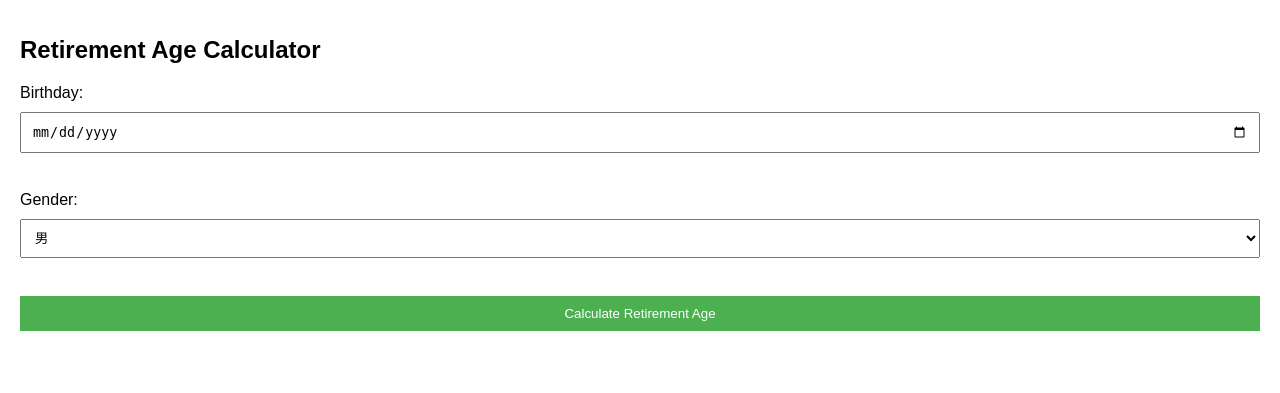
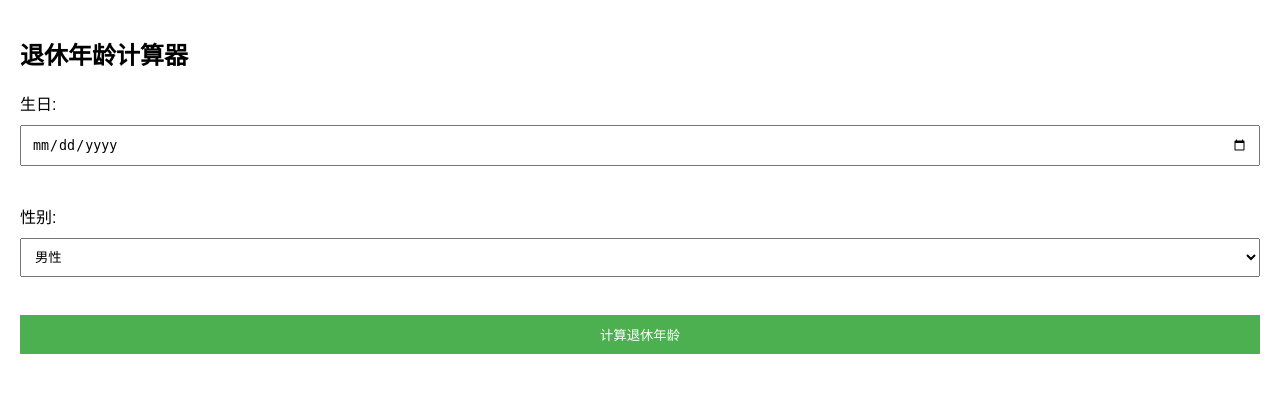
Before and after one commit to wxfan/WorkByeBye, a Flask app: template templates/index.html in a window 1280 px wide. Shown: the top 393 px of the page. Run offline with Flask 3, Linux system fonts and the light colour scheme; the template is opened without the code that fills it, so the values that code supplies are empty.

Commit message:
feat: change display language to Chinese in index.html

```diff
--- a/templates/index.html
+++ b/templates/index.html
@@ -1,7 +1,7 @@
 <!DOCTYPE html>
 <html>
   <head>
-    <title>Retirement Age Calculator</title>
+    <title>退休年龄计算器</title>
     <meta name="viewport" content="width=device-width, initial-scale=1.0">
     <style>
       body {
@@ -38,16 +38,16 @@
     </style>
   </head>
   <body>
-    <h1>Retirement Age Calculator</h1>
+    <h1>退休年龄计算器</h1>
     <form method="POST">
-      <label for="birthday">Birthday:</label>
+      <label for="birthday">生日:</label>
       <input type="date" id="birthday" name="birthday"><br><br>
-      <label for="gender">Gender:</label>
+      <label for="gender">性别:</label>
       <select id="gender" name="gender">
-        <option value="male">男</option>
-        <option value="female">女</option>
+        <option value="male">男性</option>
+        <option value="female">女性</option>
       </select><br><br>
-      <input type="submit" value="Calculate Retirement Age">
+      <input type="submit" value="计算退休年龄">
     </form>
   </body>
 </html>
```
